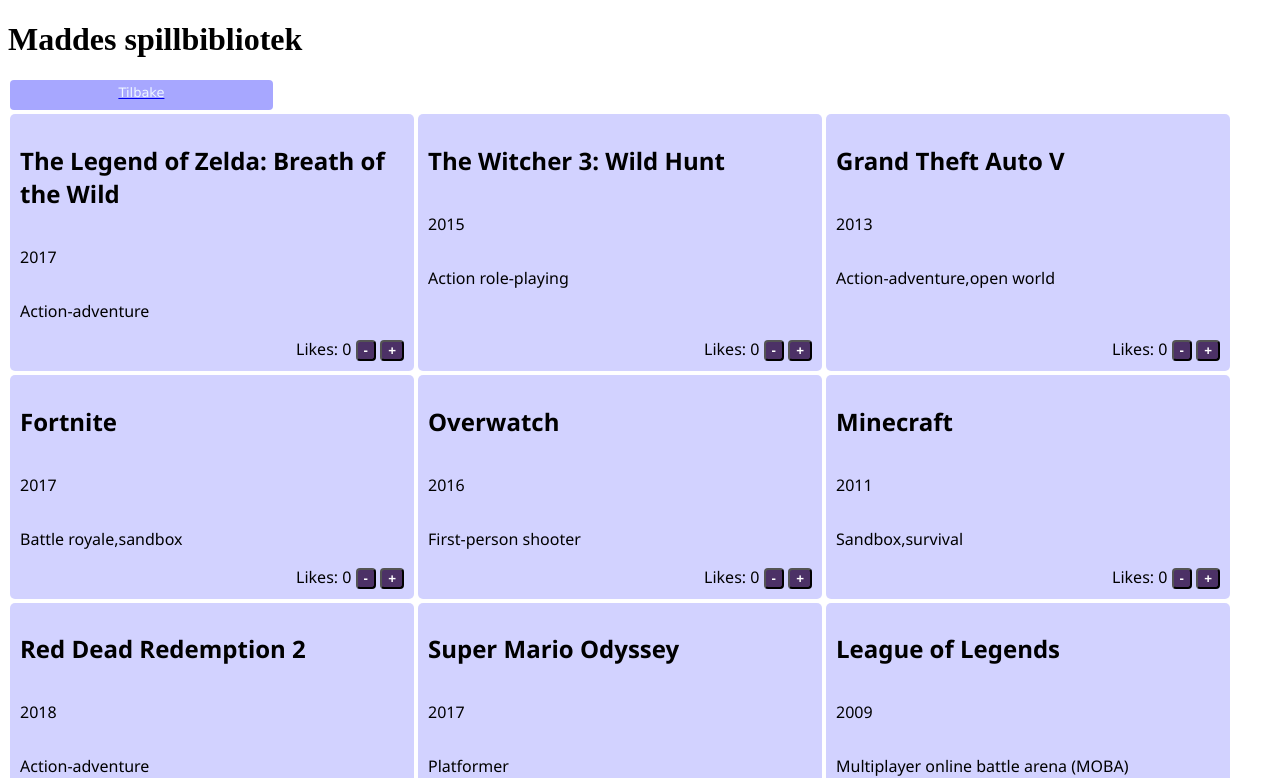
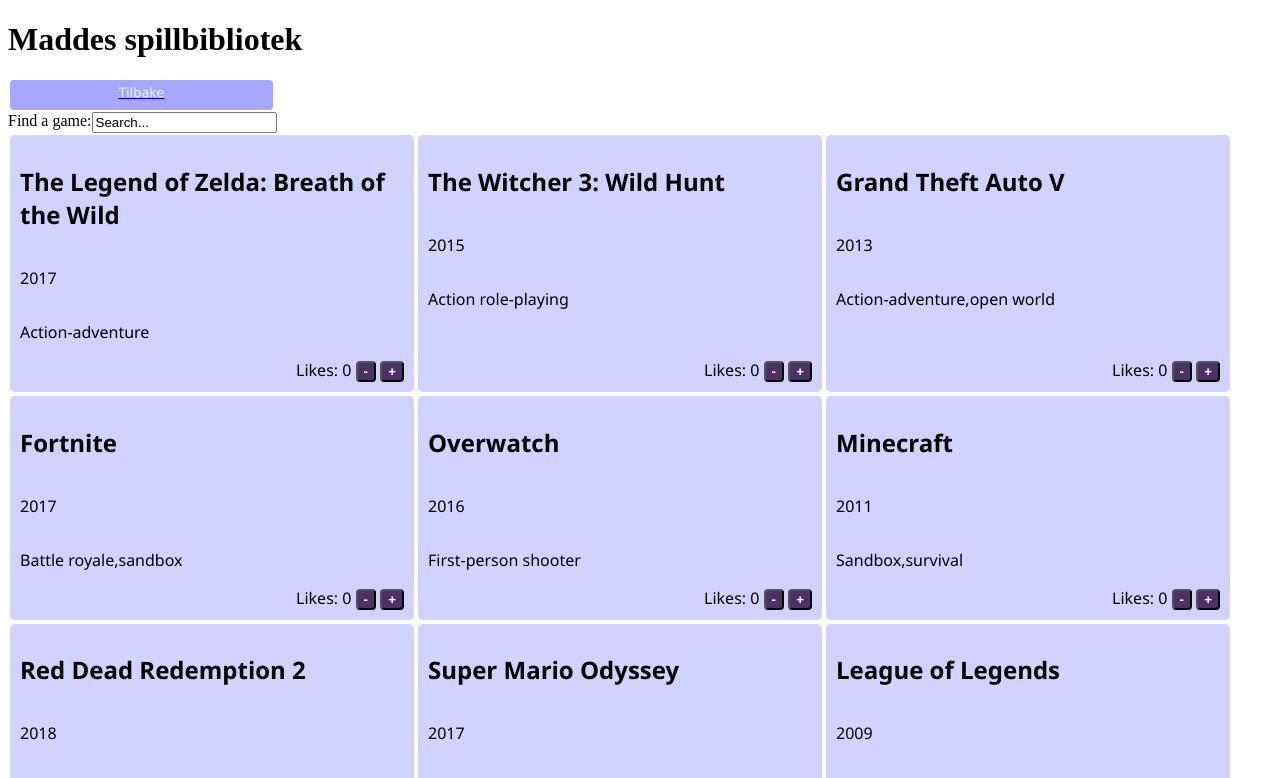
Before and after one commit to Madelelo/svelte-demo, a SvelteKit app: page /gamelist in a window 1280 px wide. Shown: the top 778 px of the page. Built offline with nearby package versions, Linux system fonts and the light colour scheme.

Commit message:
Added searchbar

```diff
--- a/src/routes/gamelibrary/+page.svelte
+++ b/src/routes/gamelibrary/+page.svelte
@@ -1,7 +1,8 @@
 <script>
   //TODO add database for borrowing games
+  //TODO
 </script>
 
-<h1>Lån et spill</h1>
+<h1>Lån et spill (kommer)</h1>
 
 <a class="nav-button" href="/"> ... tilbake </a>
--- a/src/routes/gamelist/+page.svelte
+++ b/src/routes/gamelist/+page.svelte
@@ -2,9 +2,10 @@
   import GameCard from "../gamelist/GameCard.svelte";
   import gamefile from "../gamelist/games.json";
   import LinkButton from "../Components/LinkButton.svelte";
-  import Sanityconnector from "./Sanityconnector.svelte";
-  let games = gamefile.games;
+  import SearchBar from "./SearchBar.svelte";
+  let games = $state(gamefile.games);
 
+  //GET data from sanity
   let PROJECT_ID = "x9czv3a6";
   let DATASET = "production";
   let QUERY = encodeURIComponent('*[_type == "games"]');
@@ -14,15 +15,39 @@
     const response = await fetch(SANITYURL);
     return await response.json();
   })();
+
+  //SEARCH bar
+  let searchinput = $state("Search...");
+
+  function searchedList(searchterm) {
+    let originalGameList = games;
+    if (searchterm == "") {
+      games = gamefile.games;
+    } else
+      games = games.filter((game) => {
+        console.log(game.title.startsWith(searchterm));
+        return game.title.includes(searchterm) == true;
+      });
+  }
 </script>
 
 <h1>Maddes spillbibliotek</h1>
 <LinkButton linkHref="" linkLabel="Tilbake" />
 
 <div>
+  Find a game:
+  <input
+    bind:value={() => searchinput, (v) => ((searchinput = v), searchedList(v))}
+  />
+</div>
+
+<div>
   {#await fetchData}
     <p>Loading games...</p>
   {:then data}
+    <div>
+      <GameList gamelist={data} />
+    </div>
     {#each data.result as game}
       <GameCard gamename={game.name} gameyear={game.year} gametype={""} />
     {/each}
--- /dev/null
+++ b/src/routes/gamelist/SearchBar.svelte
@@ -0,0 +1,9 @@
+<script>
+  let searchinput = $state("Search...");
+</script>
+
+<input bind:value={searchinput} />
+
+<h1>{searchinput}!</h1>
+
+<input bind:value={() => searchinput, (v) => (searchinput = v.toLowerCase())} />
```
